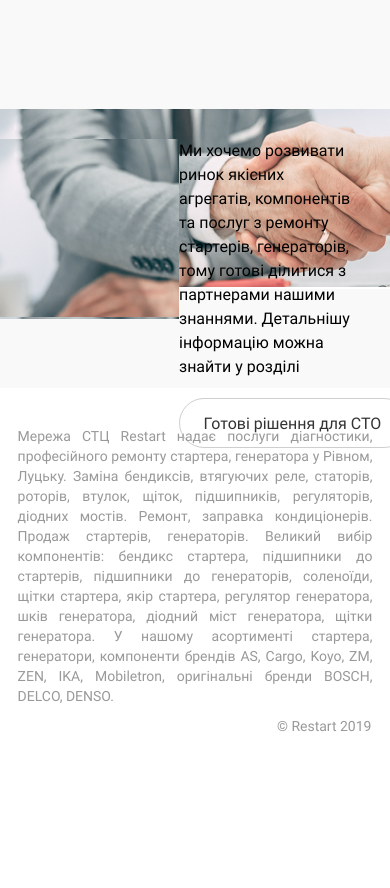
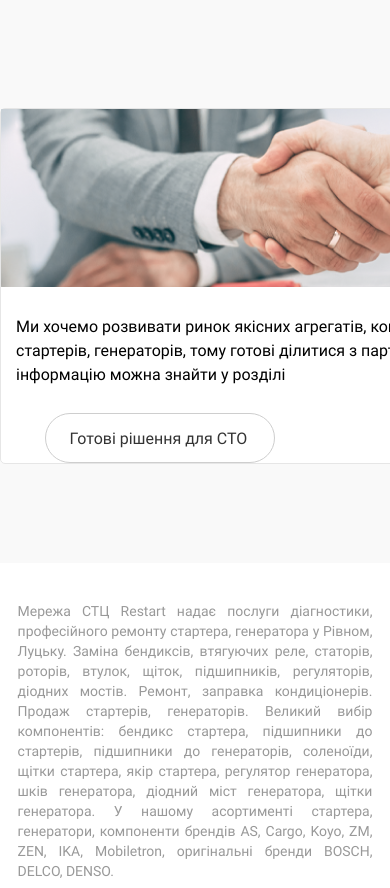
Before and after one commit to SPavlo/ReStart, a website: page src/about.html in a window 390 px wide. Shown: the part 2197-3085 px from the top of the page. Before the commit the page ends 2959 px from the top, so only its background shows below. Drawn offline with nearby package versions, Linux system fonts and the light colour scheme; files that its build step writes are made by us from their sources; files whose address does not match are found by name; a web font is replaced by a local one.

Commit message:
about add ipad

```diff
--- a/src/scss/mission.scss
+++ b/src/scss/mission.scss
@@ -132,7 +132,7 @@
 }
 .info-bottom__ipad{
   display: none;
-  background: url("../img/handshake-ipad.png");
+  background: url("../img/handshake-ipad.png") no-repeat;
   width: 994.58px;
   height: 180px;
   margin:0 auto;
@@ -282,5 +282,24 @@
   }
   .info-bottom__ipad{
     display: block;
+    width: 706.58px;
+  }
+  .info-bottom__block{
+    padding: 0;
+    display: block;
+    background: #FFFFFF;
+    border: 1px solid #E6E6E6;
+    border-radius: 5px;
+    height: inherit;
+    margin-top: 40px;
+    width: 708px;
+  }
+  .info-bottom__btn{
+    margin-left: 44px;
+    margin-top: 26px;
+  }
+  .info-bottom__desc{
+    width: 681px;
+    margin: 26px 0 0 15px;
   }
 }
```
Also changed, not shown: dist/css/style.css, dist/css/style.min.css.
